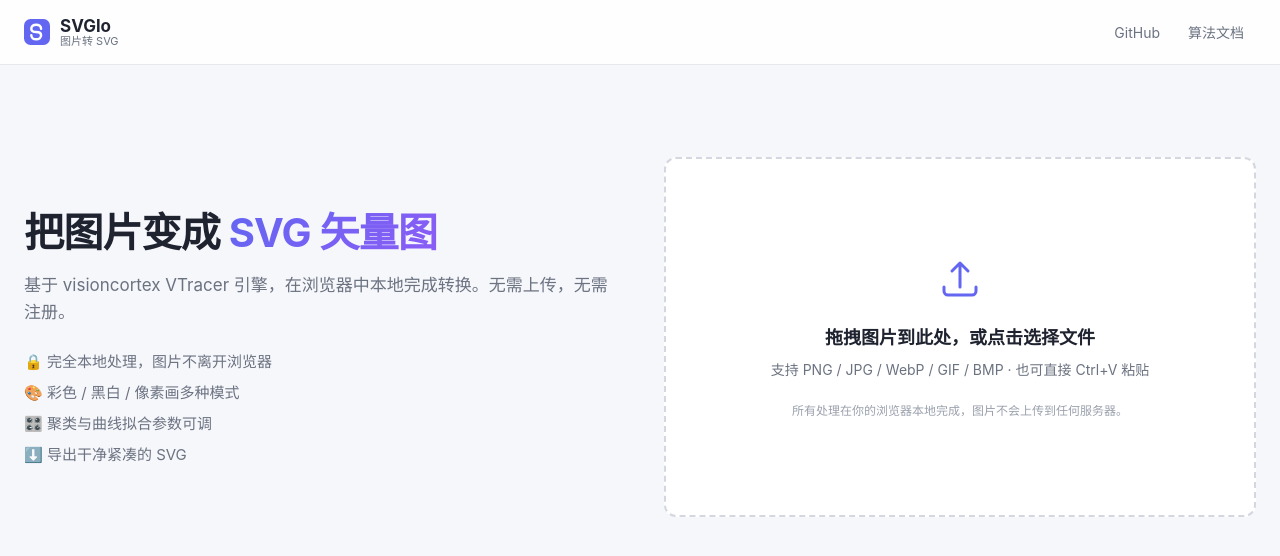
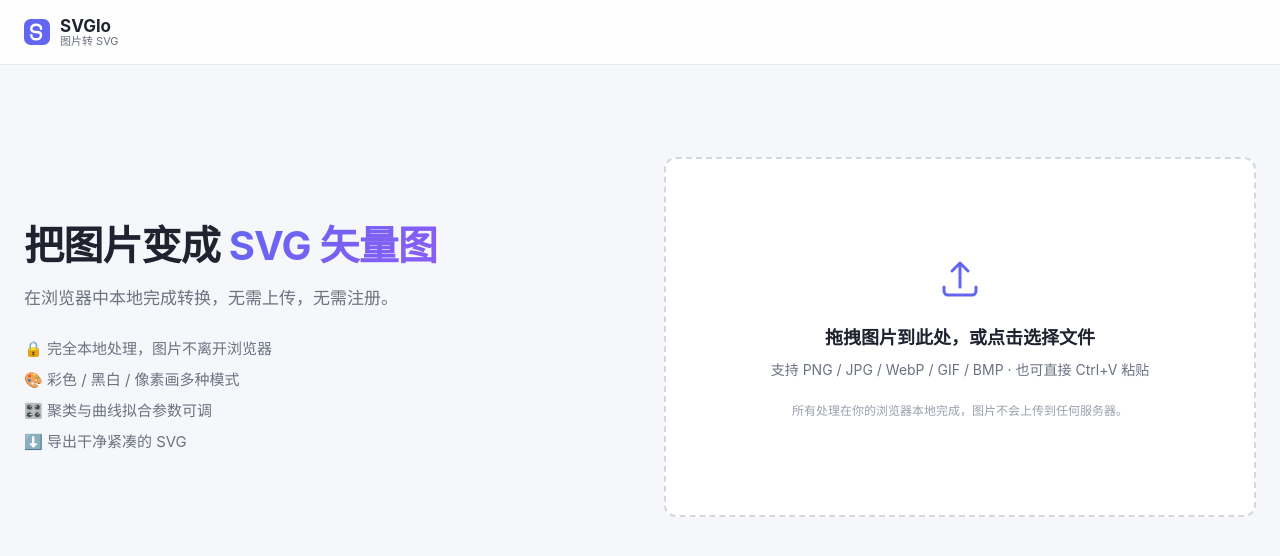
Before and after one commit to xuziyang/svglo, a React (Vite) app: page / in a window 1280 px wide. Shown: the top 556 px of the page. Built offline with nearby package versions, Linux system fonts and the light colour scheme.

Commit message:
清除剩余 vtracer 用户可见引用
- hero 副标题去掉引擎说明
- Header 移除 vtracer GitHub 与算法文档外链
- index.html meta description 去掉引擎提及
- 生成的 SVG 去掉 Generator 注释
- 下载文件名 vtracer-*.svg 改为 svglo-*.svg

```diff
--- a/index.html
+++ b/index.html
@@ -6,7 +6,7 @@
     <meta name="viewport" content="width=device-width, initial-scale=1.0" />
     <meta
       name="description"
-      content="在浏览器中将图片转换为 SVG 矢量图，基于 visioncortex VTracer，完全本地处理，图片不上传服务器。"
+      content="在浏览器中将图片转换为 SVG 矢量图，完全本地处理，图片不上传服务器。"
     />
     <title>SVGlo · 图片转 SVG 矢量图</title>
   </head>
--- a/src/App.tsx
+++ b/src/App.tsx
@@ -95,7 +95,7 @@
     const a = document.createElement('a');
     a.href = url;
     const ts = new Date().toISOString().slice(0, 19).replace(/[:T]/g, '-');
-    a.download = `vtracer-${ts}.svg`;
+    a.download = `svglo-${ts}.svg`;
     document.body.appendChild(a);
     a.click();
     a.remove();
@@ -141,7 +141,7 @@
                 把图片变成 <span className="accent">SVG 矢量图</span>
               </h1>
               <p className="hero-lead">
-                基于 visioncortex VTracer 引擎，在浏览器中本地完成转换。无需上传，无需注册。
+                在浏览器中本地完成转换，无需上传，无需注册。
               </p>
               <ul className="hero-feats">
                 <li>🔒 完全本地处理，图片不离开浏览器</li>
--- a/src/components/Header.tsx
+++ b/src/components/Header.tsx
@@ -32,22 +32,6 @@
               换一张图
             </button>
           )}
-          <a
-            className="link-btn"
-            href="https://github.com/visioncortex/vtracer"
-            target="_blank"
-            rel="noreferrer"
-          >
-            GitHub
-          </a>
-          <a
-            className="link-btn"
-            href="https://www.visioncortex.org/vtracer-docs"
-            target="_blank"
-            rel="noreferrer"
-          >
-            算法文档
-          </a>
         </nav>
       </div>
     </header>
--- a/src/lib/vtracer.ts
+++ b/src/lib/vtracer.ts
@@ -127,7 +127,7 @@
     converter.init();
     await runTickLoop(converter, onProgress, shouldStop);
     const svgString = new XMLSerializer().serializeToString(svg);
-    return `<?xml version="1.0" encoding="UTF-8"?>\n<!-- Generator: visioncortex VTracer (https://github.com/visioncortex/vtracer) -->\n${svgString}`;
+    return `<?xml version="1.0" encoding="UTF-8"?>\n${svgString}`;
   } finally {
     converter.free();
   }
```
